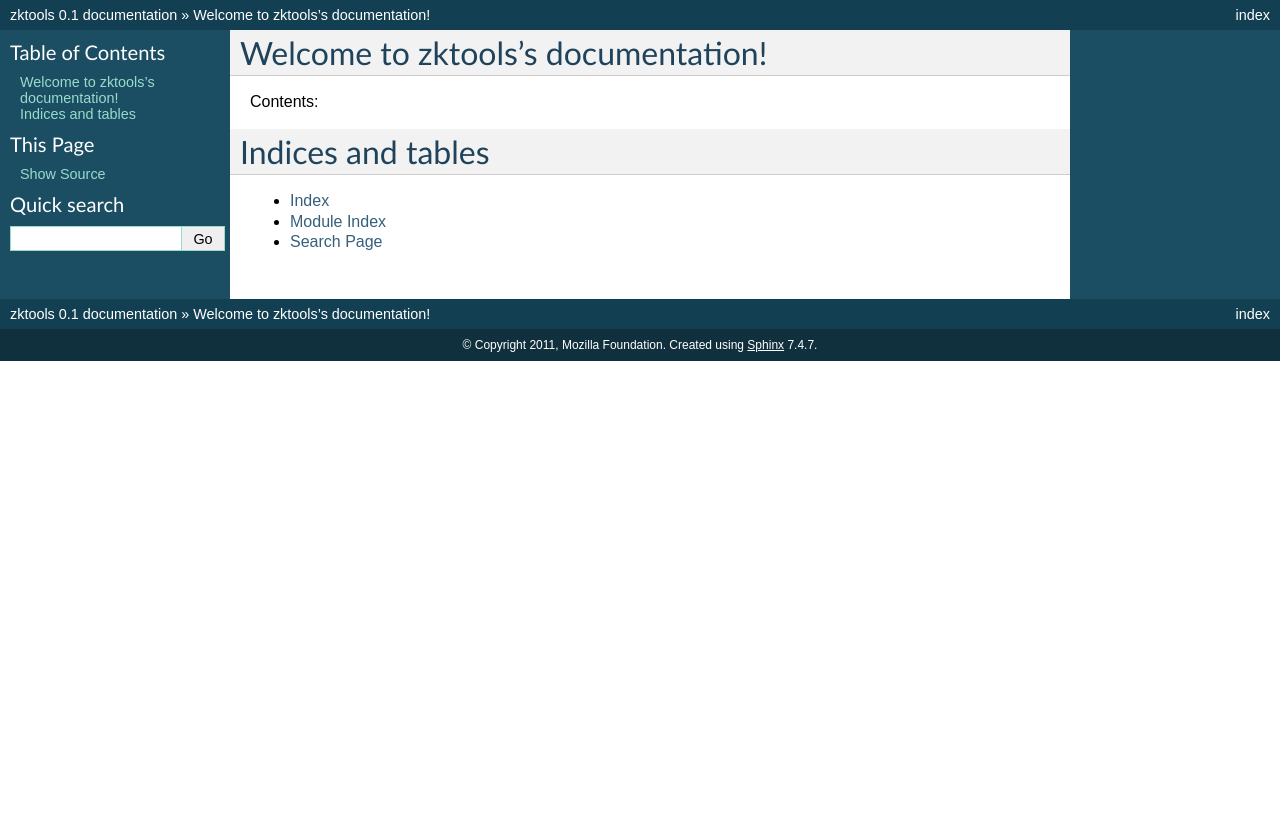
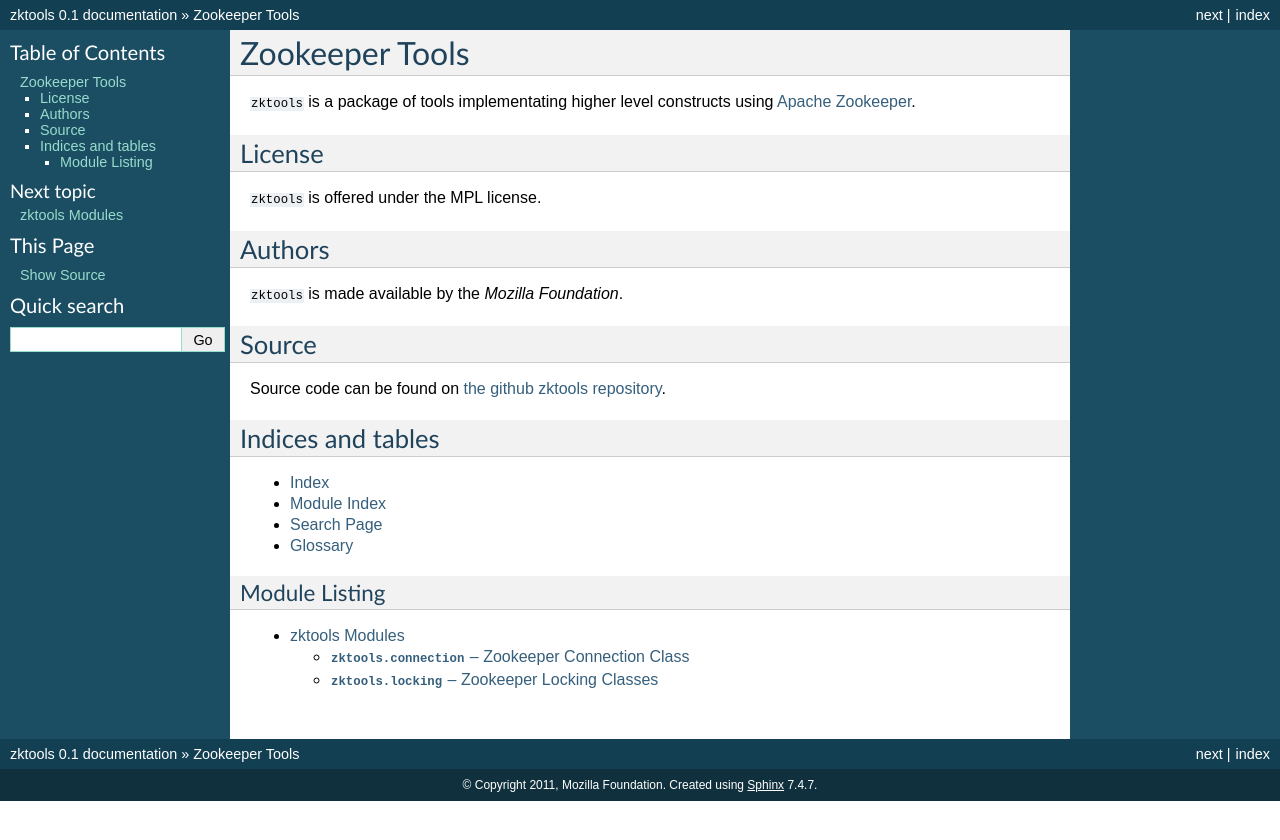
Before and after one commit to mozilla-services/zktools, a Sphinx documentation site: the page built from docs/index.rst, in a window 1280 px wide. Shown: the top 840 px of the page. Built offline with Sphinx 7.4.7, drawn with Linux system fonts in a browser that asks for light colours.

Commit message:
update docs

```diff
--- /dev/null
+++ b/docs/api/connection.rst
@@ -0,0 +1,13 @@
+:mod:`zktools.connection` -- Zookeeper Connection Class
+=======================================================
+
+.. automodule:: zktools.connection
+
+Implements a Zookeeper connection class that also proxies functional
+calls to zookeeper functions and reconnects when necessary.
+
+Module Contents
+---------------
+
+.. autoclass:: ZkConnection
+    :members:
--- /dev/null
+++ b/docs/api/index.rst
@@ -0,0 +1,11 @@
+.. _modules:
+
+===============
+zktools Modules
+===============
+
+.. toctree::
+   :maxdepth: 2
+
+   connection
+   locking
--- /dev/null
+++ b/docs/api/locking.rst
@@ -0,0 +1,12 @@
+:mod:`zktools.locking` -- Zookeeper Locking Classes
+===================================================
+
+.. automodule:: zktools.locking
+
+Implements locking functionality.
+
+Module Contents
+---------------
+
+.. autoclass:: ZkLock
+    :members:
--- a/docs/index.rst
+++ b/docs/index.rst
@@ -1,17 +1,25 @@
-.. zktools documentation master file, created by
-   sphinx-quickstart on Fri Nov 11 13:23:01 2011.
-   You can adapt this file completely to your liking, but it should at least
-   contain the root `toctree` directive.
+===============
+Zookeeper Tools
+===============
 
-Welcome to zktools's documentation!
-===================================
+``zktools`` is a package of tools implementating higher level constructs using
+`Apache Zookeeper`_.
 
-Contents:
+License
+=======
 
-.. toctree::
-   :maxdepth: 2
+``zktools`` is offered under the MPL license.
 
+Authors
+=======
 
+``zktools`` is made available by the `Mozilla Foundation`.
+
+Source
+======
+
+Source code can be found on `the github zktools repository
+<https://github.com/mozilla-services/zktools>`_.
 
 Indices and tables
 ==================
@@ -19,3 +27,14 @@ Indices and tables
 * :ref:`genindex`
 * :ref:`modindex`
 * :ref:`search`
+* :ref:`glossary`
+
+Module Listing
+--------------
+
+.. toctree::
+    :maxdepth: 2
+
+    api/index
+
+.. _Apache Zookeeper: http://zookeeper.apache.org/
--- a/setup.py
+++ b/setup.py
@@ -19,7 +19,7 @@ setup(name='zktools',
       keywords='zookeeper lock leader',
       author="Ben Bangert",
       author_email="bbangert@mozilla.com",
-      url="http://readthedocs.org/docs/zktools/en/latest/",
+      url="http://zktools.readthedocs.org/",
       license="MPL",
       packages=find_packages(),
       test_suite="zktools.tests",
```
Also changed, not shown: docs/glossary.rst (added, +12 -0 lines).
